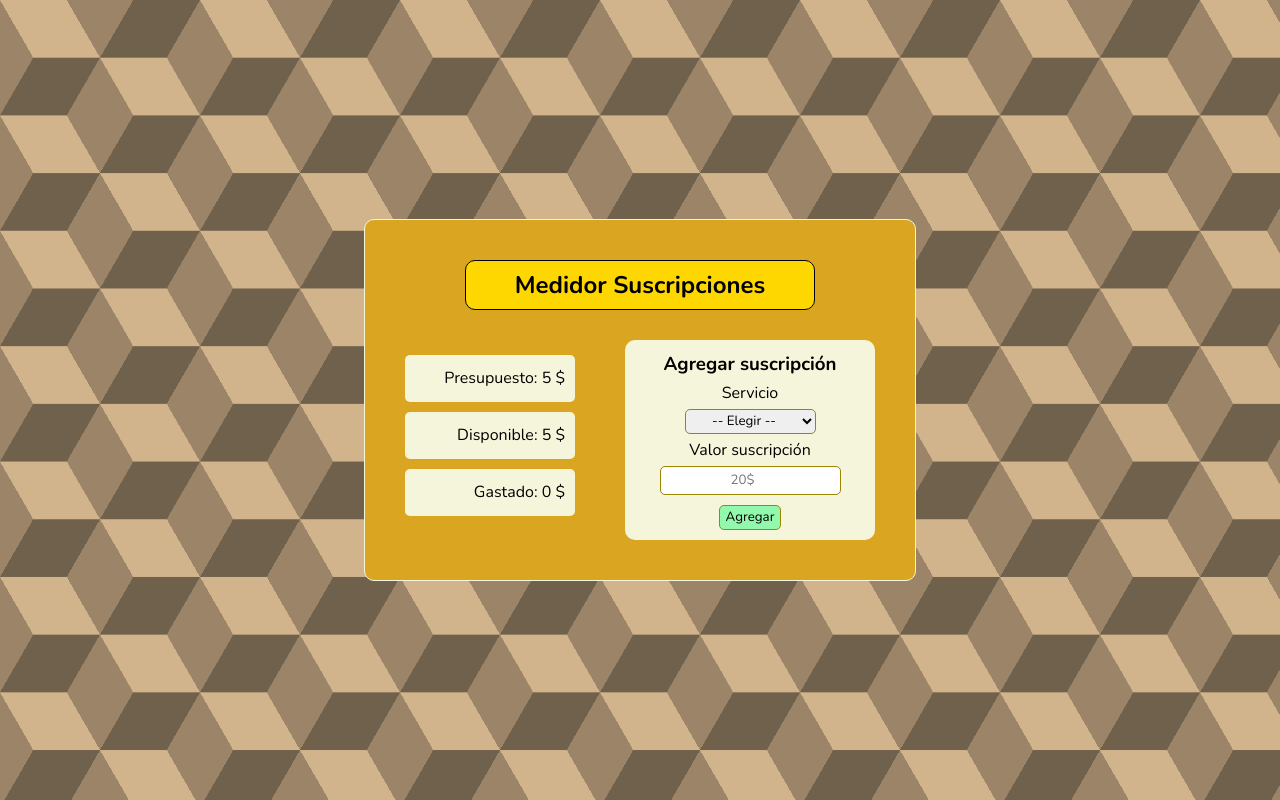
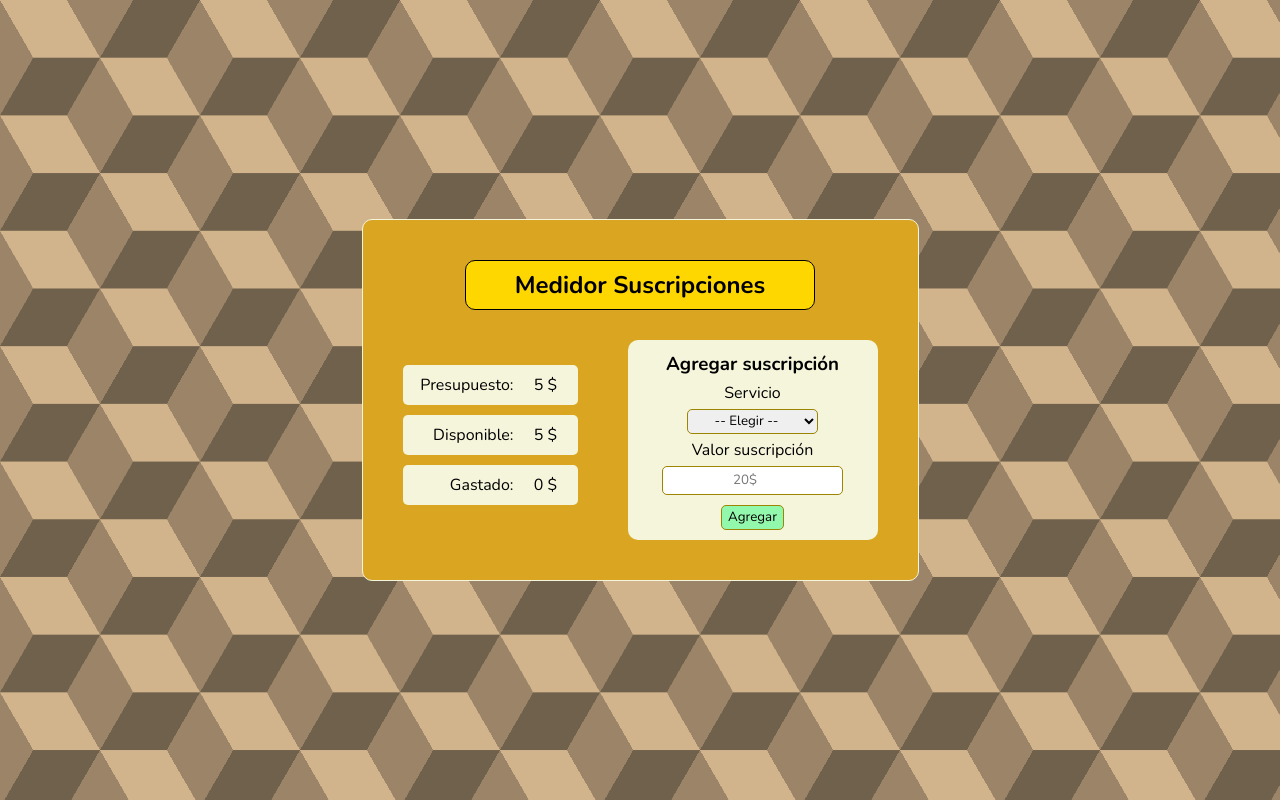
Before and after one commit to Wilfer-Suarez/proyecto4, a React (Vite) app: page / in a window 1280 px wide. Both pictures are taken after typing "5" into the empty fields and a click on the button "Agregar". Built offline with nearby package versions, Linux system fonts and the light colour scheme.

Commit message:
ajustes de diseño

```diff
--- a/src/App.css
+++ b/src/App.css
@@ -132,14 +132,25 @@ div.cajaPrincipal {
             flex-direction: column;
             padding: 0px 50px 0px 0px;
 
-            p.presupuesto {
+            div.presupuesto {
                 background-color: beige;
                 border-radius: 5px;
                 margin-bottom: 10px;
-                text-align: end;
-                padding: 12px 10px 5px 10px;
-                height: 30px;
-                width: 150px;
+                height: 40px;
+                min-width: 170px;
+                display: flex;
+                justify-content: end;
+                align-items: center;
+                padding: 0px 0px 0px 5px;
+
+                p {
+                    height: 40px;
+                    min-width: 50px;
+                    display: flex;
+                    align-items: center;
+                    justify-content: center;
+                    padding: 0 7px;
+                }
             }
         }
 
@@ -228,7 +239,6 @@ div.cajaPrincipal {
         display: flex;
         justify-content: center;
         align-items: center;
-        margin-bottom: 10px;
         flex-direction: column;
 
         div.caja41 {
@@ -258,9 +268,13 @@ div.cajaPrincipal {
                 border: 1px solid gold;
                 background-color: #fff;
                 border-radius: 5px;
-                text-align: center;
-                padding: 13px 10px 5px 10px;
                 min-width: 40px;
+                height: 50px;
+                margin: 15px 0px;
+                display: flex;
+                align-items: center;
+                justify-content: center;
+                padding: 0 10px;
             }
 
             button {
--- a/src/components/valoresPresupuesto.jsx
+++ b/src/components/valoresPresupuesto.jsx
@@ -14,9 +14,9 @@ export default function ValoresPresupuesto( {datoPresupuesto, suscripcionComplet
     return (
         <>
             <div className="caja21">
-                <p className="presupuesto">Presupuesto: {datoPresupuesto} $</p>
-                <p className="presupuesto">Disponible: {datoPresupuesto - gastado} $</p>
-                <p className="presupuesto">Gastado: {gastado} $</p>
+                <div className="presupuesto">Presupuesto: <p>{datoPresupuesto} $</p></div>
+                <div className="presupuesto">Disponible: <p>{datoPresupuesto - gastado} $</p></div>
+                <div className="presupuesto">Gastado: <p>{gastado} $</p></div>
             </div>
         </>
     )
```
